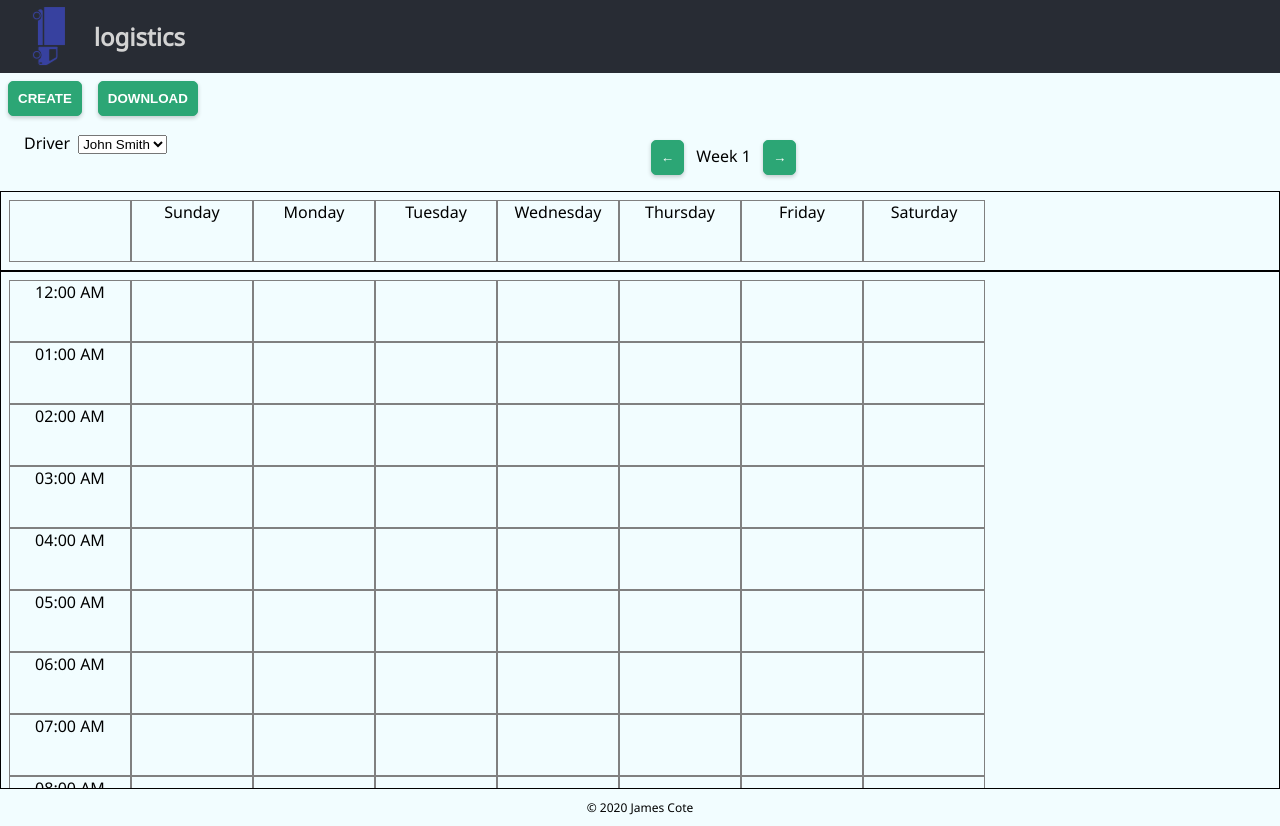
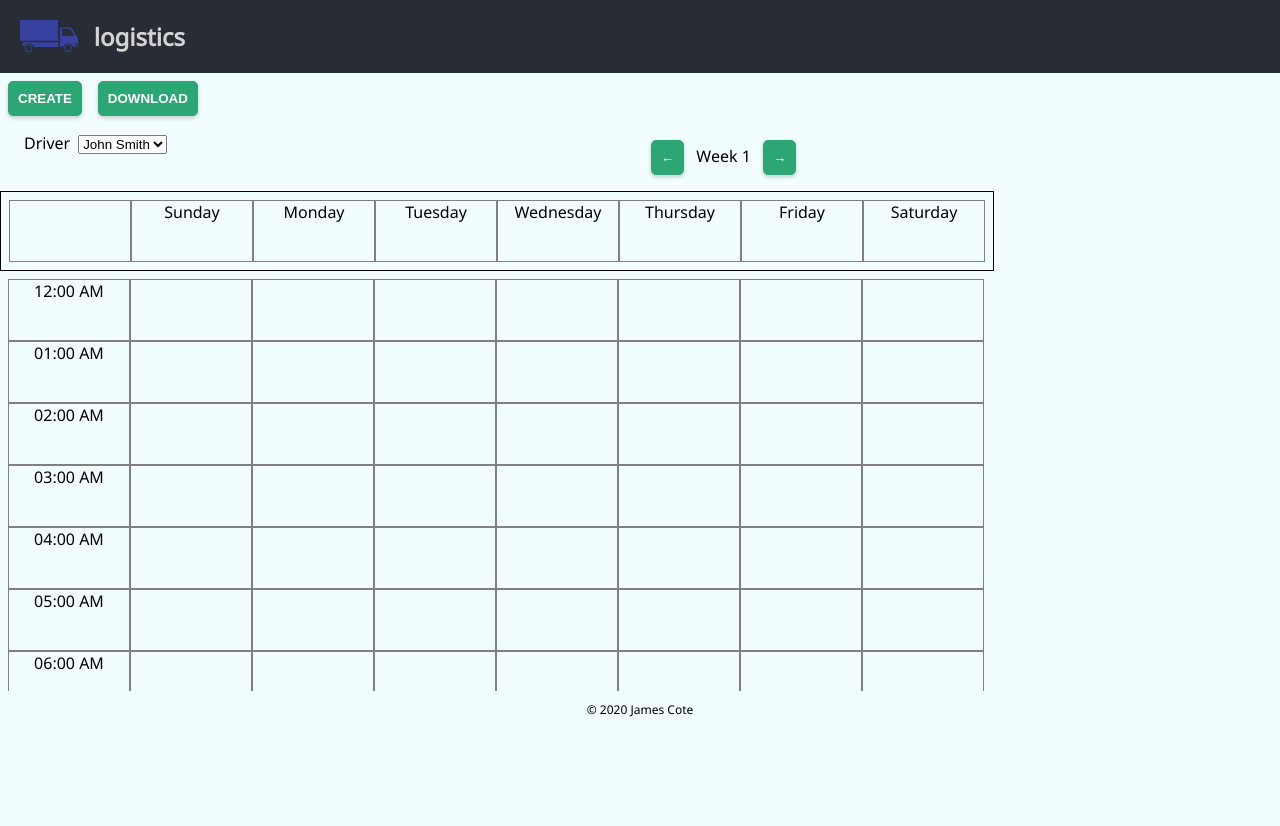
Before and after one commit to Coteh/logistics, a React app: page / in a window 1280 px wide. After the commit the page ends 800 px from the top, so only its background shows below. Built offline with nearby package versions, Linux system fonts and the light colour scheme.

Commit message:
Fix calendar header positioning
- Remove rotate effect for logo

```diff
--- a/src/App.css
+++ b/src/App.css
@@ -8,12 +8,6 @@
   vertical-align: middle;
   margin: auto 0;
   margin-right: 16px;
-}
-
-@media (prefers-reduced-motion: no-preference) {
-  .App-logo {
-    animation: App-logo-spin infinite 20s linear;
-  }
 }
 
 .App-header {
@@ -28,12 +22,3 @@
 .App-link {
   color: #61dafb;
 }
-
-@keyframes App-logo-spin {
-  from {
-    transform: rotate(0deg);
-  }
-  to {
-    transform: rotate(360deg);
-  }
-}
--- a/src/App.tsx
+++ b/src/App.tsx
@@ -353,7 +353,7 @@ function App() {
           cellWidth={cellWidth}
           cellHeight={cellHeight}
           tasks={tasks}
-          scrollTo={calendarScroll}
+          scrollTop={calendarScroll}
         />
         <div
           style={{
--- a/src/ui/component/Calendar.tsx
+++ b/src/ui/component/Calendar.tsx
@@ -1,4 +1,4 @@
-import React, { useContext, useEffect, useRef } from 'react';
+import React, { useContext, useEffect, useRef, useState } from 'react';
 import { driverTaskString } from '../../domain/type/DriverTaskType';
 import DriverTask from '../../domain/model/DriverTask';
 import { createHoursArr, hoursToTimeString } from '../../util/time_util';
@@ -11,7 +11,7 @@ interface IProps {
   cellWidth: number;
   cellHeight: number;
   tasks: DriverTask[];
-  scrollTo?: number;
+  scrollTop?: number;
 }
 
 /**
@@ -32,25 +32,41 @@ export default function Calendar(props: IProps) {
 
   const padding = 8;
 
-  const { cellWidth, cellHeight, tasks, scrollTo } = props;
+  const { cellWidth, cellHeight, tasks, scrollTop } = props;
+  const [scrollLeft, setScrollLeft] = useState(0);
   const calendarRef = useRef(null);
 
   const app = useContext(AppContext);
 
   useEffect(() => {
     if (calendarRef.current) {
-      (calendarRef.current! as HTMLElement).scrollTop = scrollTo || 0;
+      (calendarRef.current! as HTMLElement).scrollTop = scrollTop || 0;
     }
-  }, [scrollTo]);
+  }, [scrollTop]);
+
+  const onScroll = (e: React.UIEvent<HTMLElement>) => {
+    e.stopPropagation();
+    setScrollLeft(e.currentTarget.scrollLeft);
+  };
 
   return (
-    <>
+    <div
+      ref={calendarRef}
+      style={{
+        height: '500px',
+        overflowY: 'scroll',
+      }}
+      onScroll={onScroll}
+    >
       <div
         style={{
-          maxWidth: '100vw',
           padding: padding + 'px',
           display: 'flex',
           border: '1px solid black',
+          position: 'fixed',
+          zIndex: 10,
+          backgroundColor: '#f2fdff',
+          left: -scrollLeft + 'px',
         }}
       >
         <CalendarHeader cellWidth={cellWidth} cellHeight={cellHeight} />
@@ -70,14 +86,10 @@ export default function Calendar(props: IProps) {
         ))}
       </div>
       <div
-        ref={calendarRef}
         style={{
-          maxWidth: '100vw',
           padding: padding + 'px',
           display: 'flex',
-          height: '500px',
-          overflowY: 'scroll',
-          border: '1px solid black',
+          marginTop: cellHeight + 20 + 'px',
         }}
       >
         <CalendarColumn
@@ -123,6 +135,6 @@ export default function Calendar(props: IProps) {
           </div>
         ))}
       </div>
-    </>
+    </div>
   );
 }
```
Also changed, not shown: 1 other file (tests, documents, lock files or other folders).
